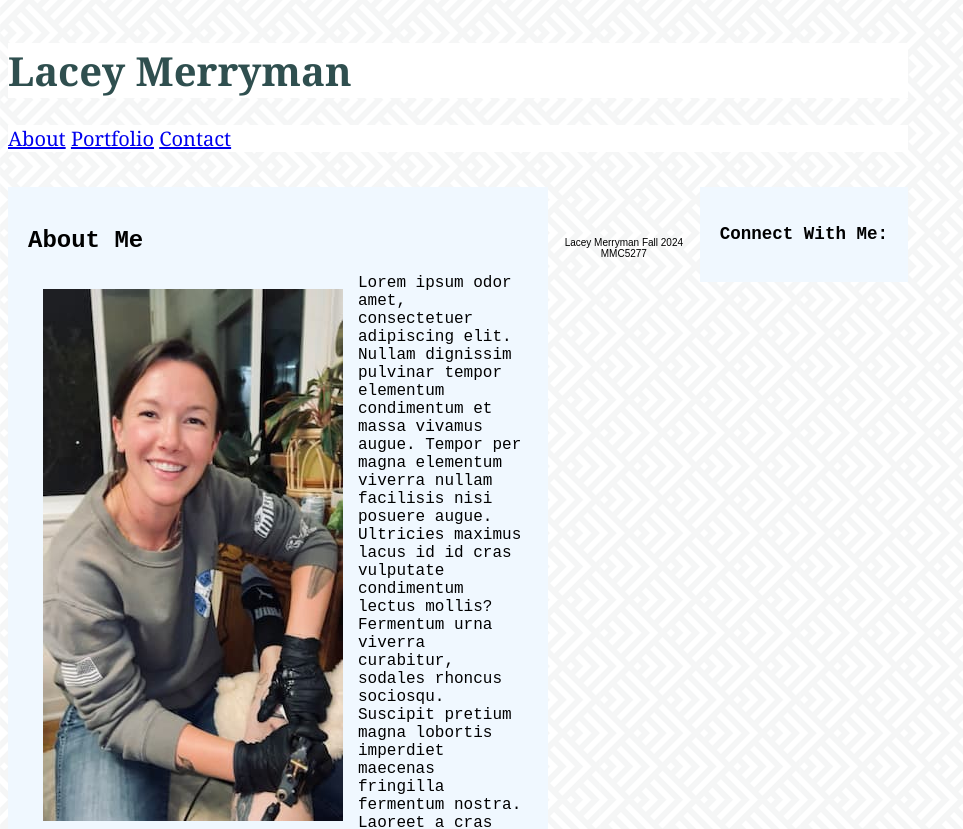
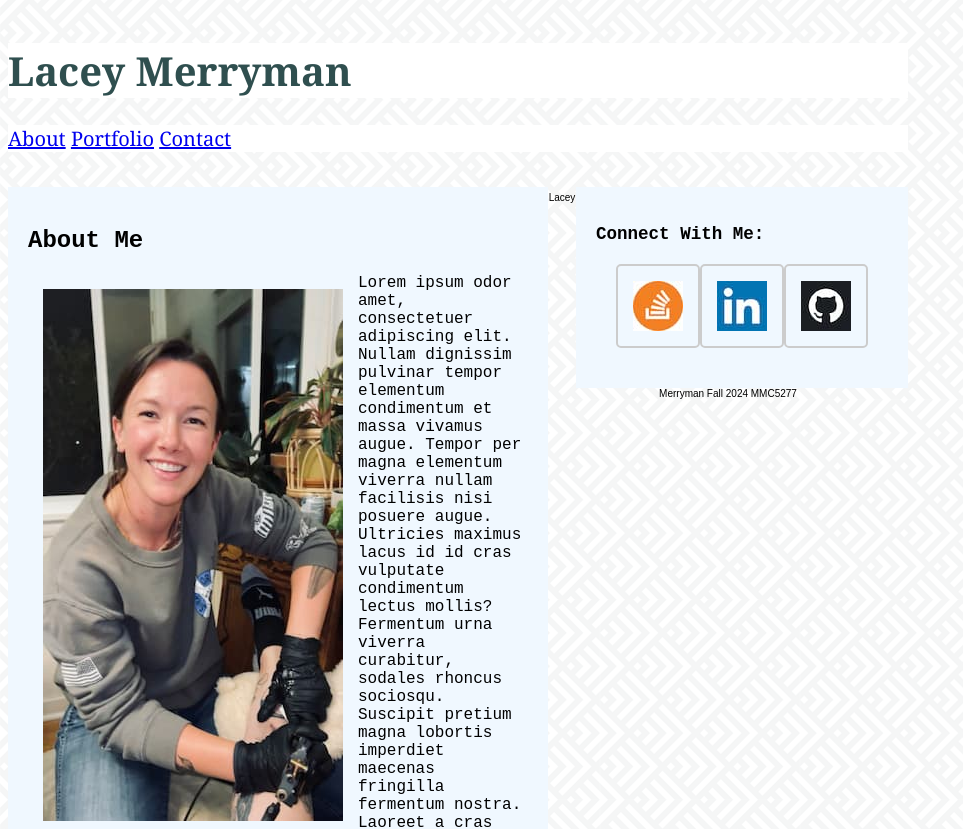
Before and after one commit to LaceyMerryman/m5-hw5-merryman-lacey, a plain HTML site: page index.html in a window 1280 px wide. Shown: the top 829 px of the page, without its empty margins (0-963 px from the left). Drawn offline with Linux system fonts and the light colour scheme.

Commit message:
modify readme.md

```diff
--- a/index.html
+++ b/index.html
@@ -28,6 +28,17 @@
             <aside>
                 <div style="background-color:aliceblue;color:black;padding:20px;max-width:300px;">
                 <h3>Connect With Me:</h3>
+                <div class="image-container">
+                    <a href="https://stackoverflow.com" target="_blank">
+                        <img src="stackoverflow.jpg" alt="StackOverflow">
+                    </a>
+                    <a href="http://linkedin.com" target="_blank">
+                        <img src="LinkedIn.jpg" alt="LinkedIn">
+                    </a>
+                    <a href="http://github.com" target="_blank">
+                        <img src="GitHub-2.jpg" alt="GitHub">
+                    </a>
+                </div>
                 </div>
             </aside>
         </main>
--- a/styles.css
+++ b/styles.css
@@ -58,8 +58,23 @@ main:: after {
 
 footer {
     text-align: center;
-    margin: auto;
-    padding: 50px 0 50px;
+    margin: 40px 0 20px;
     font-size: 10px;
     font-family:Arial, Helvetica, sans-serif;
 }
+
+.image-container {
+    display: flex;
+    justify-content: space-around;
+    margin: 20px;
+}
+.image-container img {
+    max-width: 100%;
+    height: auto;
+    border: 2px solid #ccc;
+    border-radius: 5px;
+    transition: transform 0.2s;
+}
+.image-container img:hover {
+    transform: scale(1.05);
+}
```
